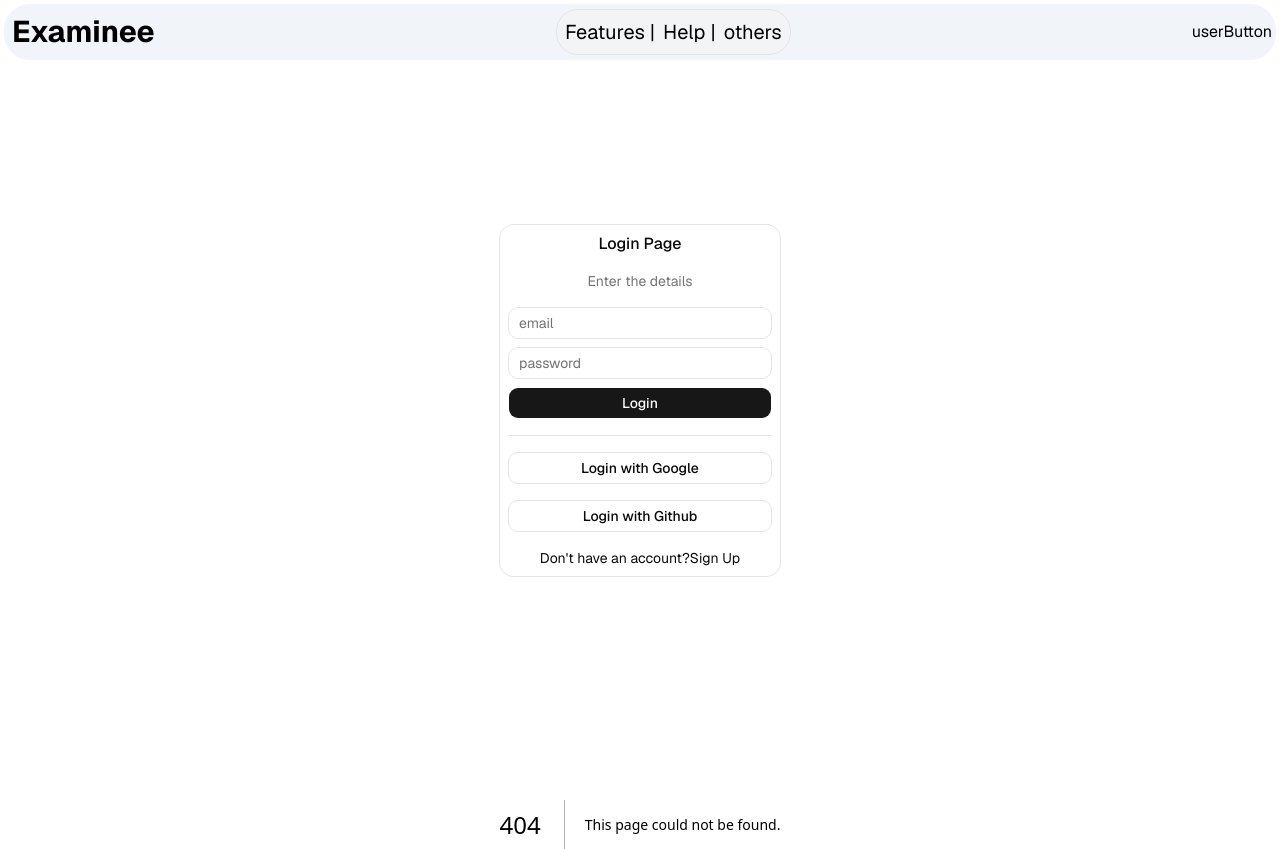
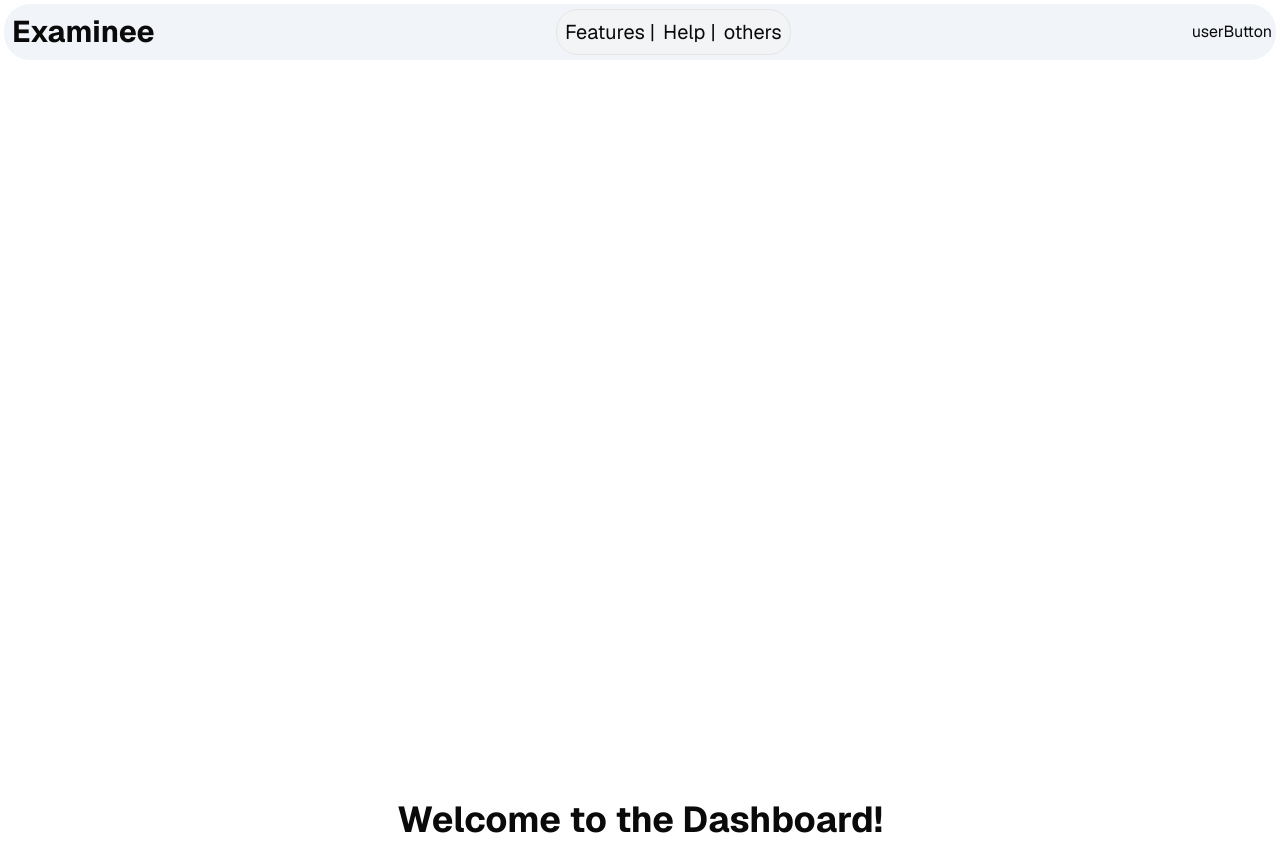
Before and after one commit to harshvardhansoni12-code/examinee, a Next.js app: page /dashboard in a window 1280 px wide. Before the commit this address had no page. Built offline with nearby package versions, Linux system fonts and the light colour scheme.

Commit message:
issue resolved

```diff
--- a/src/app/authpage/AuthScreen.jsx
+++ b/auth/components/AuthScreen.jsx
@@ -1,6 +1,6 @@
 "use client";
-import UserSignUp from "../../../auth/components/UserSignUp.jsx";
-import UserSignIn from "../../../auth/components/UserSignIn.jsx";
+import UserSignUp from "./UserSignUp.jsx";
+import UserSignIn from "./UserSignIn.jsx";
 import { useState } from "react";
 export const AuthScreen = () => {
   const [state, setState] = useState(true);
--- a/auth/components/UserSignUp.jsx
+++ b/auth/components/UserSignUp.jsx
@@ -1,3 +1,4 @@
+"use client";
 import { Card, CardDescription, CardTitle } from "@/components/ui/card";
 import { Input } from "@/components/ui/input";
 import { Button } from "@/components/ui/button";
@@ -37,9 +38,9 @@ const UserSignUp = ({ setState }) => {
           password,
           redirect: false,
         });
-
+        console.log("SIGNIN RESULT:", signInResult);
         if (signInResult?.ok) {
-          router.push("/");
+          router.push("/dashboard");
           router.refresh();
         } else {
           setError(
--- /dev/null
+++ b/src/app/authpage/page.jsx
@@ -0,0 +1,5 @@
+import { AuthScreen } from "../../../auth/components/AuthScreen";
+
+export default function AuthPage() {
+  return <AuthScreen />;
+}
--- /dev/null
+++ b/src/app/dashboard/page.jsx
@@ -0,0 +1,11 @@
+// import { InputBar } from "../../landing-page/components/inputbar.jsx";
+// import { TypewriterEffect } from "@/components/ui/typewriter-effect";
+// import { AuthScreen } from "./authpage/AuthScreen.jsx";
+
+export default function Dashboard() {
+  return (
+    <div className="flex items-center justify-center">
+      <div className="text-4xl font-bold">Welcome to the Dashboard!</div>
+    </div>
+  );
+}
--- a/src/app/layout.js
+++ b/src/app/layout.js
@@ -1,5 +1,4 @@
 import { Geist, Geist_Mono } from "next/font/google";
-import { AuthScreen } from "./authpage/AuthScreen.jsx";
 import { NavBar } from "../../landing-page/components/navbar/navbar.jsx";
 import { Providers } from "./providers.jsx";
 import "./globals.css";
@@ -20,12 +19,12 @@ export const metadata = {
 export default function RootLayout({ children }) {
   return (
     <html lang="en" className={`${geistSans.className}  h-full antialiased`}>
-      <body className="min-h-full flex flex-col">
-        <NavBar />
-        <div className="flex items-center justify-center min-h-screen">
-          <AuthScreen />
-        </div>
-        <Providers>{children}</Providers>
+      <body>
+        <div className="flex min-h-screen"></div>
+        <Providers>
+          <NavBar />
+          {children}
+        </Providers>
       </body>
     </html>
   );
--- a/src/app/page.js
+++ b/src/app/page.js
@@ -1,15 +1,11 @@
 "use client";
 
-import { NavBar } from "../../landing-page/components/navbar/navbar.jsx";
 import { BackGround } from "../../landing-page/components/background.jsx";
-import { InputBar } from "../../landing-page/components/inputbar.jsx";
-import { TypewriterEffect } from "@/components/ui/typewriter-effect";
-import { AuthScreen } from "./authpage/AuthScreen.jsx";
+// import { NavBar } from "../../landing-page/components/navbar/navbar.jsx";
+import { useSession } from "next-auth/react";
+import { useRouter } from "next/navigation";
 export default function Home() {
-  return (
-    <div>
-      <BackGround />
-      <h1>home page</h1>
-    </div>
-  );
+  const { session } = useSession();
+  const router = useRouter();
+  return session ? router.push("/dashboard") : router.push("/authpage");
 }
--- a/tsconfig.json
+++ b/tsconfig.json
@@ -13,7 +13,7 @@
     "incremental": true,
     "module": "esnext",
     "esModuleInterop": true,
-    "moduleResolution": "node",
+    "moduleResolution": "bundler",
     "resolveJsonModule": true,
     "isolatedModules": true,
     "jsx": "react-jsx",
```
